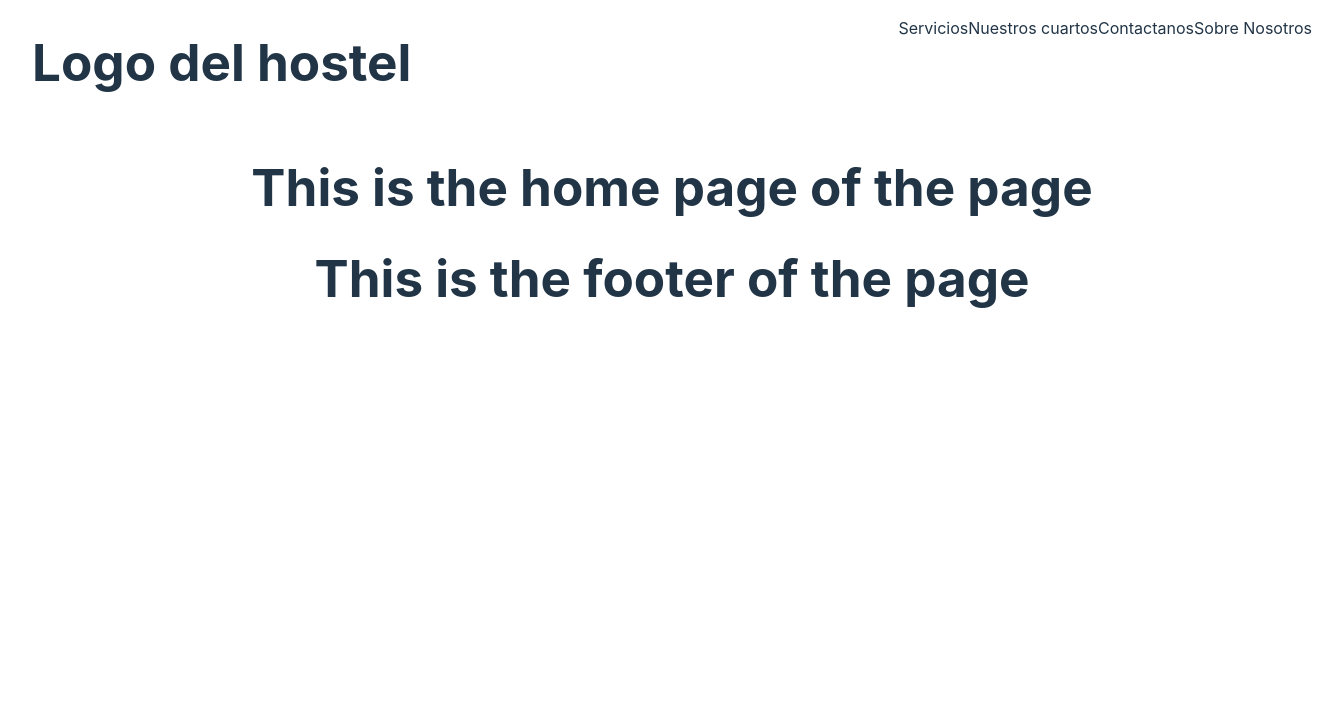
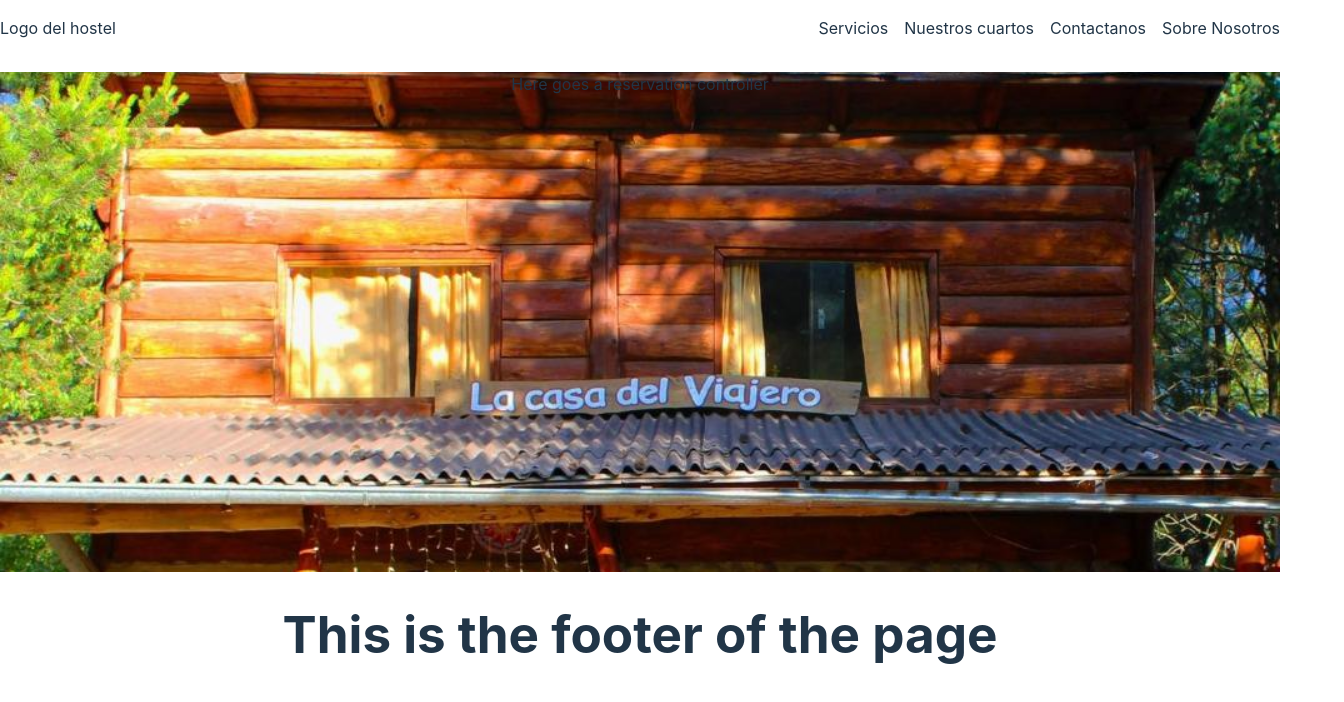
Before and after one commit to tomason182/la-casa-del-viajero-website, a React (Vite) app: page / in a window 1280 px wide. Shown: the top 702 px of the page, 1344 px wide, since content can reach past the window. Built offline with nearby package versions, Linux system fonts and the light colour scheme.

Commit message:
add: set main image as background

```diff
--- a/src/App.css
+++ b/src/App.css
@@ -1,7 +1,7 @@
 #root {
-  width: 100vw;
-  margin: 0 auto;
-  padding: 0 2rem;
+  width: 100%;
+  margin: 0;
+  padding: 0;
   position: relative;
   text-align: center;
 }
--- a/src/components/Header/Header.jsx
+++ b/src/components/Header/Header.jsx
@@ -4,7 +4,7 @@ export default function Header() {
   return (
     <header className={styles.header}>
       <div>
-        <h1>Logo del hostel</h1>
+        <p>Logo del hostel</p>
       </div>
       <nav>
         <ul className={styles.navList}>
--- a/src/components/Header/Header.module.css
+++ b/src/components/Header/Header.module.css
@@ -7,4 +7,5 @@
   display: flex;
   justify-content: space-between;
   flex-wrap: wrap;
+  gap: 1rem;
 }
--- a/src/index.css
+++ b/src/index.css
@@ -5,7 +5,7 @@
 
   color-scheme: light dark;
   color: #242424;
-  background-color: rgba(255, 255, 255, 0.87);
+  background-color: #ffffff;
 
   font-synthesis: none;
   text-rendering: optimizeLegibility;
--- a/src/pages/Home/Home.jsx
+++ b/src/pages/Home/Home.jsx
@@ -1,7 +1,11 @@
+import styles from "./Home.module.css";
+
 export default function Home() {
   return (
-    <div>
-      <h1>This is the home page of the page</h1>
+    <div className={styles.mainContent}>
+      <div className={styles.reservationSection}>
+        <p>Here goes a reservation controller</p>
+      </div>
     </div>
   );
 }
--- a/src/pages/Home/Home.module.css
+++ b/src/pages/Home/Home.module.css
@@ -0,0 +1,11 @@
+.mainImg {
+  width: 100%;
+}
+
+.reservationSection {
+  height: 500px;
+  background-repeat: no-repeat;
+  background-size: cover;
+  background-position: center;
+  background-image: url("../../assets/images/mainImage.jpg");
+}
```
Also changed, not shown: src/assets/images/184150484.jpg (deleted).
